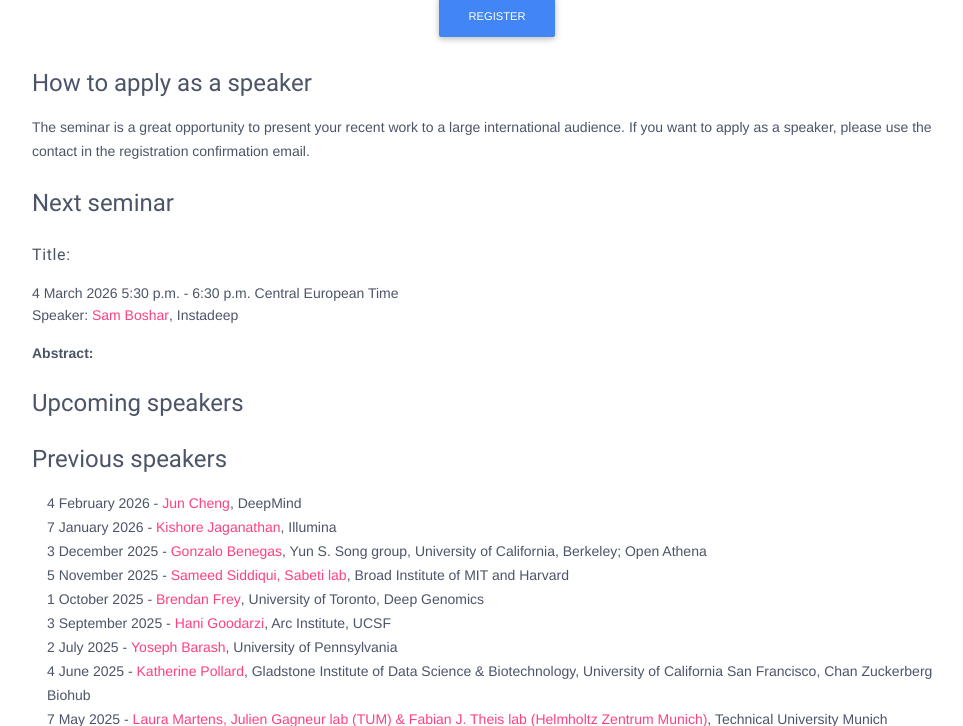
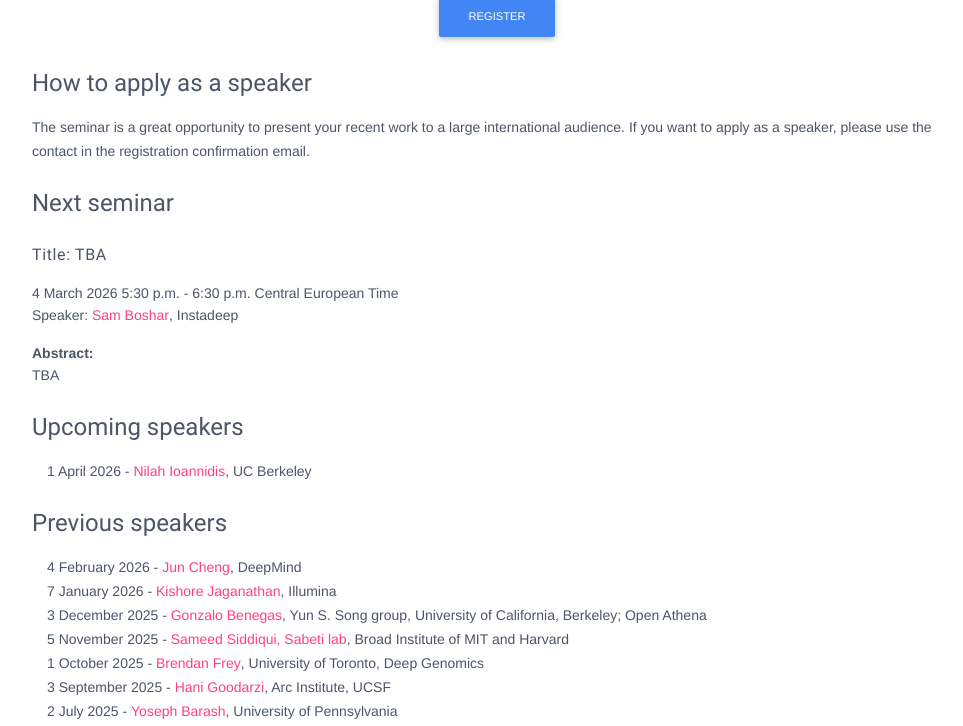
Before and after one commit to kipoi/website, a Flask app: page /seminar/ in a window 1280 px wide. Shown: the part 384-1110 px from the top of the page, without its empty margins (143-1106 px from the left). Run offline with Flask 3, Linux system fonts and the light colour scheme; some libraries are stand-ins or nearby versions.

Commit message:
Update seminar page

```diff
--- a/app/models/templates/models/seminar.html
+++ b/app/models/templates/models/seminar.html
@@ -33,16 +33,17 @@
         <p>The seminar is a great opportunity to present your recent work to a large international audience.
             If you want to apply as a speaker, please use the contact in the registration confirmation email.</p>
         <h4>Next seminar</h4>
-        <h6> Title:  </h6> 4 March 2026 5:30 p.m. - 6:30 p.m. Central European Time
+        <h6> Title: TBA </h6> 4 March 2026 5:30 p.m. - 6:30 p.m. Central European Time
         <p>Speaker: <strong><a href="https://instadeep.com/">Sam Boshar</a></strong>, Instadeep</p>
         <strong>Abstract:</strong>
         <p align="justify">
-
+            TBA
         </p>
 
         <h4>Upcoming speakers</h4>
         <div class="container-fluid">
             <ul class="list-unstyled">
+                <li>1 April 2026 - <a href="https://www2.eecs.berkeley.edu/Faculty/Homepages/nilah.html">Nilah Ioannidis</a>, UC Berkeley</li>
 
             </ul>
         </div>
--- a/template/seminar/seminar.html
+++ b/template/seminar/seminar.html
@@ -33,16 +33,17 @@
         <p>The seminar is a great opportunity to present your recent work to a large international audience.
             If you want to apply as a speaker, please use the contact in the registration confirmation email.</p>
         <h4>Next seminar</h4>
-        <h6> Title:  </h6> 4 March 2026 5:30 p.m. - 6:30 p.m. Central European Time
+        <h6> Title: TBA </h6> 4 March 2026 5:30 p.m. - 6:30 p.m. Central European Time
         <p>Speaker: <strong><a href="https://instadeep.com/">Sam Boshar</a></strong>, Instadeep</p>
         <strong>Abstract:</strong>
         <p align="justify">
-
+            TBA
         </p>
 
         <h4>Upcoming speakers</h4>
         <div class="container-fluid">
             <ul class="list-unstyled">
+                <li>1 April 2026 - <a href="https://www2.eecs.berkeley.edu/Faculty/Homepages/nilah.html">Nilah Ioannidis</a>, UC Berkeley</li>
 
             </ul>
         </div>
```
Also changed, not shown: template/cookiecutter.json (+8 -2 lines).
